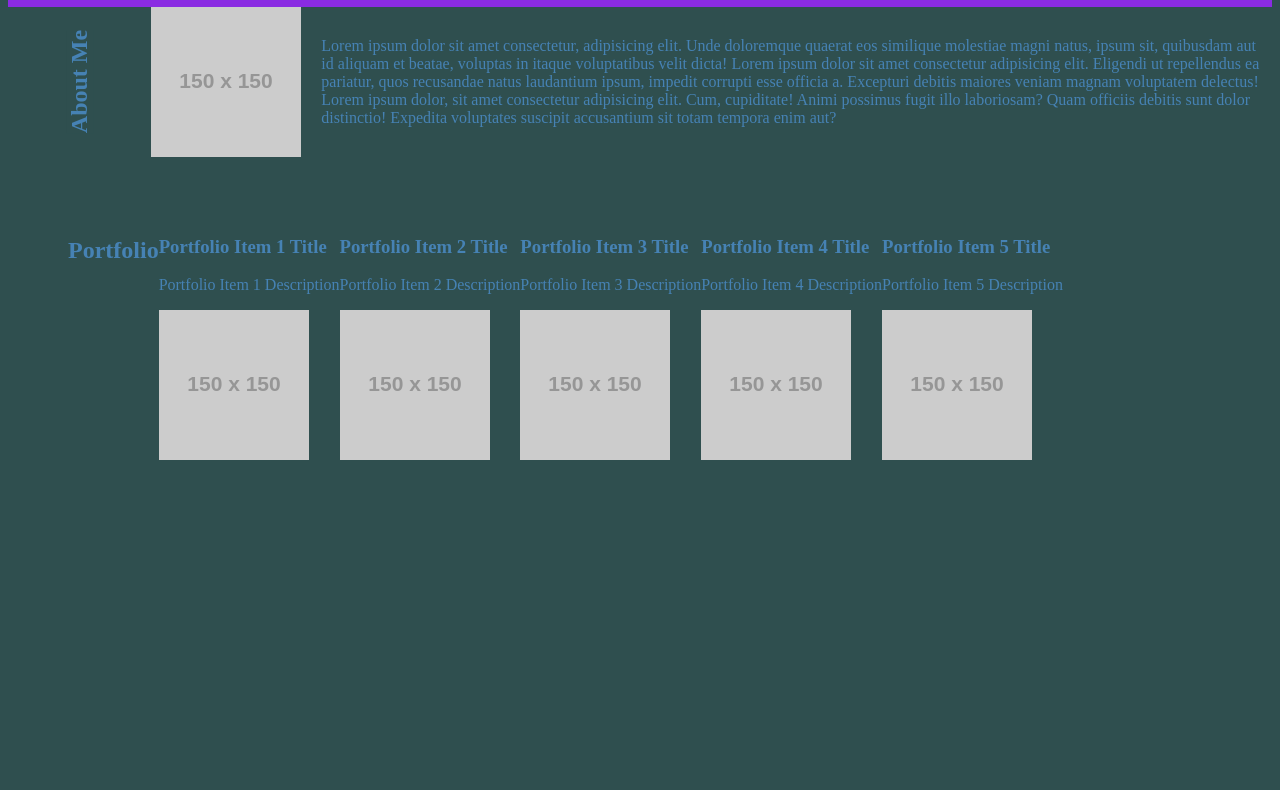
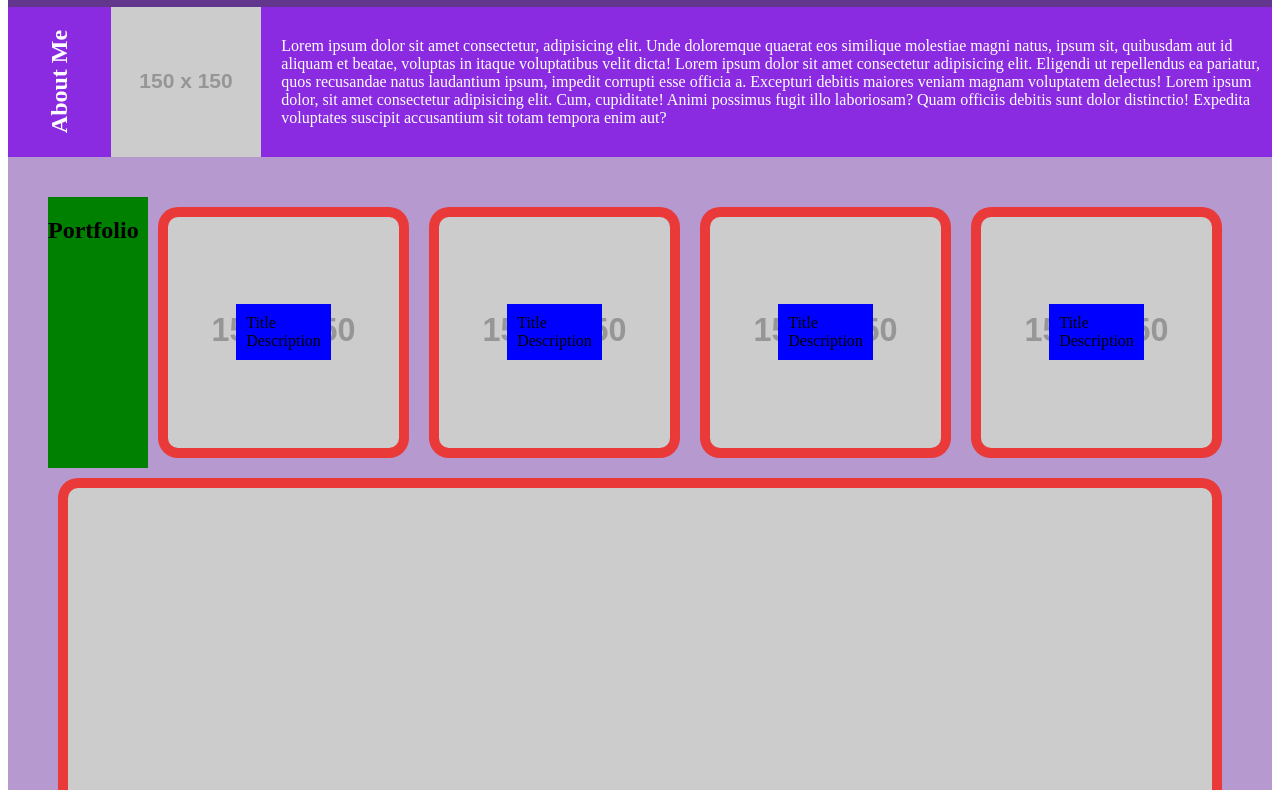
Before and after one commit to brettfritz/brettfritz-portfolio, a plain HTML site: page index.html in a window 1280 px wide. Shown: the part 81-871 px from the top of the page. Before the commit the page ends 800 px from the top, so only its background shows below. Drawn offline with Linux system fonts and the light colour scheme; placeholder pictures from the web are drawn by us.

Commit message:
major changes to overall layout and style of portfolio section

```diff
--- a/assets/style.css
+++ b/assets/style.css
@@ -1,11 +1,6 @@
 :root {
-    --header-color: blueviolet;
+    --header-color: rgb(98, 54, 141);
     --header-text-color: white;
-}
-
-* {
-    background-color:darkslategrey;
-    color:steelblue;
 }
 
 header * {
@@ -20,7 +15,7 @@ header {
     align-items: center;
 }
 
-header > h1 {
+header h1 {
     text-size-adjust: 50px;
     background-color: var(--header-color);
     margin-right: auto;
@@ -50,12 +45,10 @@ nav a {
 }
 
 .about-me {
+    background-color: blueviolet;
+    color: white;
     display: flex;
     align-items: center;
-}
-
-.about-me aside {
-    margin: 20px;
 }
 
 .about-me aside h2 {
@@ -64,7 +57,7 @@ nav a {
 
 
 .about-me img {
-    max-width: 100%;
+    max-width: 200%;
     margin-right: 20px;
 }
 
@@ -73,8 +66,60 @@ nav a {
 }
 
 .portfolio {
+    background-color: rgb(181, 153, 207);
     display: flex;
     flex-wrap: wrap;
     padding: 40px;
-    margin: 20px;
+    justify-content: space-between;
 }
+
+.portfolio aside {
+    background-color: green;
+    flex: 0 0 100px;
+    display: flex;
+    flex-direction: column;
+}
+
+.card {
+    background-color: #ea3939;
+    padding: 10px;
+    margin: 10px;
+    border-radius: 20px;
+    margin: 10px;
+    overflow: hidden;
+    flex-grow: 1;
+    flex-basis: 200px;
+    position: relative;
+    align-items: center;
+    justify-content: center;
+    display: flex;
+}
+
+.card-content {
+    background-color: blue;
+    padding: 10px;
+    position: absolute;
+    display: flex;
+    flex-direction: column;
+    justify-content: left;
+    align-items: left;
+}
+
+.card-header, .card-body {
+    background-color: transparent;
+    margin: 0;
+    position: center;
+}
+
+.card-img {
+    border-radius: 10px;
+    width: 100%;
+    height: auto;
+    display: block;
+}
+
+@media (max-width: 600px) {
+    .card {
+        flex-basis: calc(100%-20px);
+    }
+}
--- a/index.html
+++ b/index.html
@@ -19,7 +19,7 @@
             </ul>
         </nav>
     </header>
-    <section class="about-me">
+    <section class="about-me" id="about-me">
         <aside>
             <h2>About Me</h2>
         </aside>
@@ -30,48 +30,45 @@
             </p>
         </div>
     </section>
-    <section class="portfolio">
+    <section class="portfolio" id="portfolio">
         <aside>
             <h2>Portfolio</h2>
         </aside>
-        <section id="card1">
-            <div>
-                <h3>Portfolio Item 1 Title</h3>
-                <p>Portfolio Item 1 Description</p>
+        <section class="card">
+            <div class="card-content">
+                <header class="card-header">Title</header>
+                <p class="card-body">Description</p>
             </div>
-            <img src="https://placehold.jp/150x150.png" alt="placeholder image"/>
+            <img class="card-img" src="https://placehold.jp/150x150.png" alt="placeholder image"/>
         </section>
-        <section id="card2">
-            <div>
-                <h3>Portfolio Item 2 Title</h3>
-                <p>Portfolio Item 2 Description</p>
+        <section class="card">
+            <div class="card-content">
+                <header class="card-header">Title</header>
+                <p class="card-body">Description</p>
             </div>
-            <img src="https://placehold.jp/150x150.png" alt="placeholder image"/>
+            <img class="card-img" src="https://placehold.jp/150x150.png" alt="placeholder image"/>
         </section>
-        <section id="card3">
-            <div>
-                <h3>Portfolio Item 3 Title</h3>
-                <p>Portfolio Item 3 Description</p>
+        <section class="card">
+            <div class="card-content">
+                <header class="card-header">Title</header>
+                <p class="card-body">Description</p>
             </div>
-            <img src="https://placehold.jp/150x150.png" alt="placeholder image"/>
+            <img class="card-img" src="https://placehold.jp/150x150.png" alt="placeholder image"/>
         </section>
-        <section id="card4">
-            <div>
-                <h3>Portfolio Item 4 Title</h3>
-                <p>Portfolio Item 4 Description</p>
+        <section class="card">
+            <div class="card-content">
+                <header class="card-header">Title</header>
+                <p class="card-body">Description</p>
             </div>
-            <img src="https://placehold.jp/150x150.png" alt="placeholder image"/>
+            <img class="card-img" src="https://placehold.jp/150x150.png" alt="placeholder image"/>
         </section>
-        <section id="card5">
-            <div>
-                <h3>Portfolio Item 5 Title</h3>
-                <p>Portfolio Item 5 Description</p>
+        <section class="card">
+            <div class="card-content">
+                <header class="card-header">Title</header>
+                <p class="card-body">Description</p>
             </div>
-            <img src="https://placehold.jp/150x150.png" alt="placeholder image"/>
+            <img class="card-img" src="https://placehold.jp/150x150.png" alt="placeholder image"/>
         </section>
-    </section>
-    <section id="portfolio">
-
     </section>
 </body>
 
```
